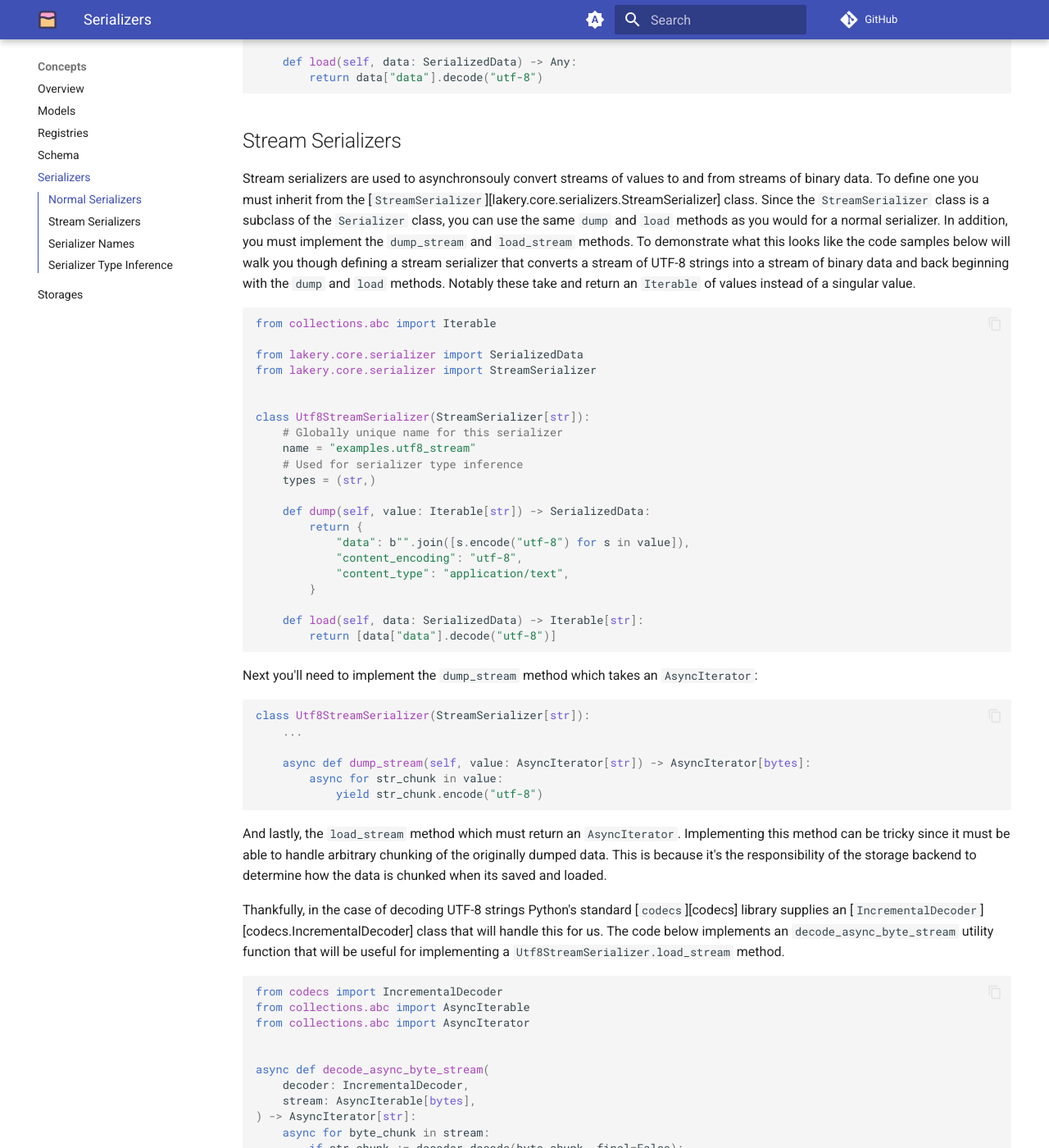
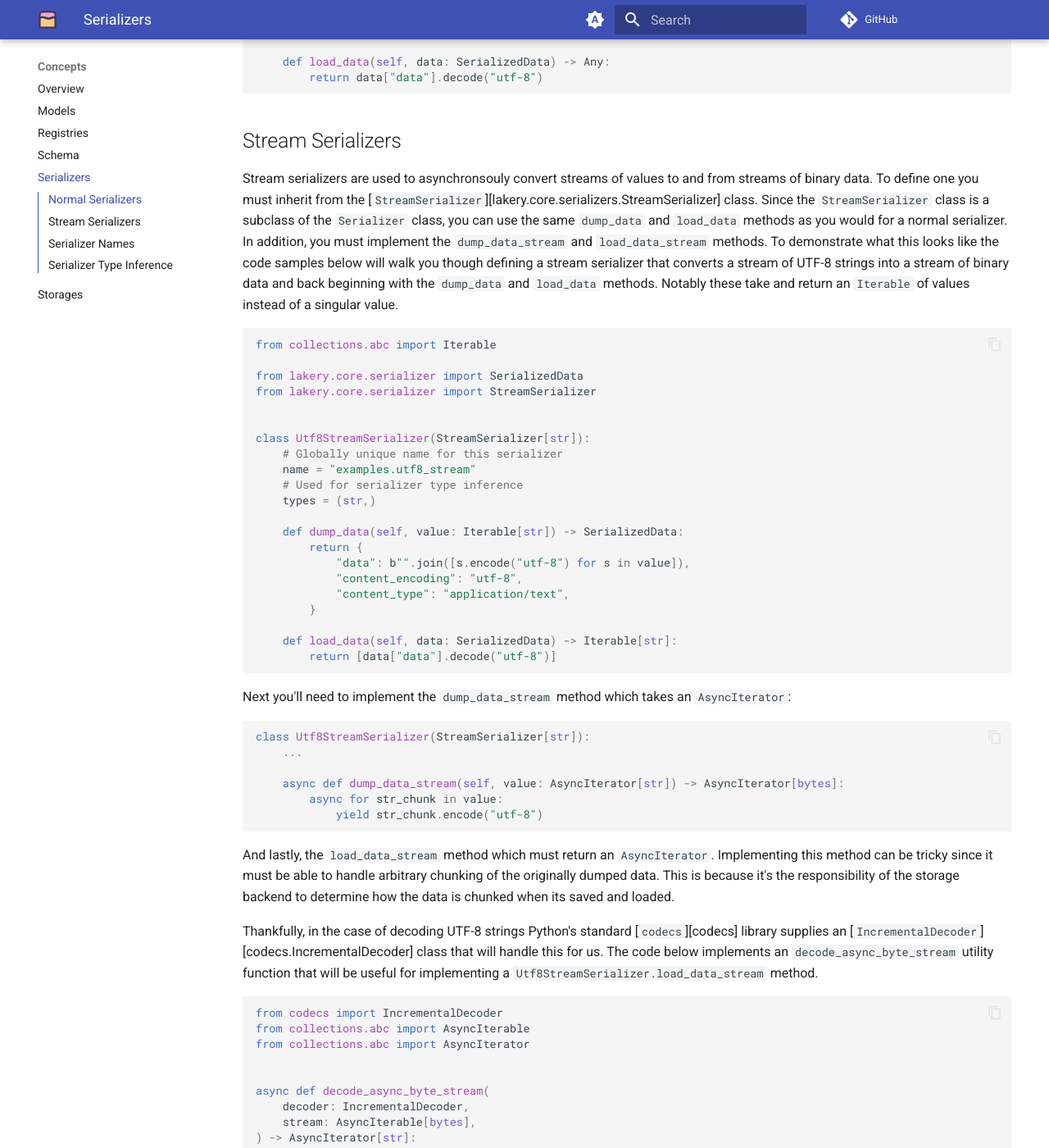
Before and after one commit to rmorshea/labox, an MkDocs documentation site: the page built from docs/src/concepts/serializers.md, in a window 1280 px wide and 1400 px high, scrolled down 731 px. Shown: the whole window at 82% size. Built offline with MkDocs 1.6.1 and Material for MkDocs 9.7.7, drawn with Linux system fonts in a browser that asks for light colours; comment, search, counter and statistics services are not loaded; some of the changed text lies outside the part shown.

Commit message:
method name change

````diff
--- a/docs/src/concepts/serializers.md
+++ b/docs/src/concepts/serializers.md
@@ -8,9 +8,9 @@ back into values or streams of values.
 
 Normal serializers are used to convert singular values to and from binary data. To
 define one you must inherit from the [`Serializer`][lakery.core.serializers.Serializer]
-class, define a [globally unique name](#serializer-names), as well as implement `load`
-and `dump` methods. The code below shows a serializer that turns UTF-8 strings into
-binary data and back.
+class, define a [globally unique name](#serializer-names), as well as implement
+`load_data` and `dump_data` methods. The code below shows a serializer that turns UTF-8
+strings into binary data and back.
 
 ```python
 from lakery.core.serializer import SerializedData
@@ -23,14 +23,14 @@ class Utf8Serializer(Serializer[str]):
     # Used for serializer type inference
     types = (str,)
 
-    def dump(self, value: str) -> SerializedData:
+    def dump_data(self, value: str) -> SerializedData:
         return {
             "data": value.encode("utf-8"),
             "content_encoding": "utf-8",
             "content_type": "application/text",
         }
 
-    def load(self, data: SerializedData) -> Any:
+    def load_data(self, data: SerializedData) -> Any:
         return data["data"].decode("utf-8")
 ```
 
@@ -40,12 +40,12 @@ Stream serializers are used to asynchronsouly convert streams of values to and f
 streams of binary data. To define one you must inherit from the
 [`StreamSerializer`][lakery.core.serializers.StreamSerializer] class. Since the
 `StreamSerializer` class is a subclass of the `Serializer` class, you can use the same
-`dump` and `load` methods as you would for a normal serializer. In addition, you must
-implement the `dump_stream` and `load_stream` methods. To demonstrate what this looks
-like the code samples below will walk you though defining a stream serializer that
-converts a stream of UTF-8 strings into a stream of binary data and back beginning with
-the `dump` and `load` methods. Notably these take and return an `Iterable` of values
-instead of a singular value.
+`dump_data` and `load_data` methods as you would for a normal serializer. In addition,
+you must implement the `dump_data_stream` and `load_data_stream` methods. To demonstrate
+what this looks like the code samples below will walk you though defining a stream
+serializer that converts a stream of UTF-8 strings into a stream of binary data and back
+beginning with the `dump_data` and `load_data` methods. Notably these take and return an
+`Iterable` of values instead of a singular value.
 
 ```python
 from collections.abc import Iterable
@@ -60,37 +60,38 @@ class Utf8StreamSerializer(StreamSerializer[str]):
     # Used for serializer type inference
     types = (str,)
 
-    def dump(self, value: Iterable[str]) -> SerializedData:
+    def dump_data(self, value: Iterable[str]) -> SerializedData:
         return {
             "data": b"".join([s.encode("utf-8") for s in value]),
             "content_encoding": "utf-8",
             "content_type": "application/text",
         }
 
-    def load(self, data: SerializedData) -> Iterable[str]:
+    def load_data(self, data: SerializedData) -> Iterable[str]:
         return [data["data"].decode("utf-8")]
 ```
 
-Next you'll need to implement the `dump_stream` method which takes an `AsyncIterator`:
+Next you'll need to implement the `dump_data_stream` method which takes an
+`AsyncIterator`:
 
 ```python
 class Utf8StreamSerializer(StreamSerializer[str]):
     ...
 
-    async def dump_stream(self, value: AsyncIterator[str]) -> AsyncIterator[bytes]:
+    async def dump_data_stream(self, value: AsyncIterator[str]) -> AsyncIterator[bytes]:
         async for str_chunk in value:
             yield str_chunk.encode("utf-8")
 ```
 
-And lastly, the `load_stream` method which must return an `AsyncIterator`. Implementing
-this method can be tricky since it must be able to handle arbitrary chunking of the
-originally dumped data. This is because it's the responsibility of the storage backend
-to determine how the data is chunked when its saved and loaded.
+And lastly, the `load_data_stream` method which must return an `AsyncIterator`.
+Implementing this method can be tricky since it must be able to handle arbitrary
+chunking of the originally dumped data. This is because it's the responsibility of the
+storage backend to determine how the data is chunked when its saved and loaded.
 
 Thankfully, in the case of decoding UTF-8 strings Python's standard [`codecs`][codecs]
 library supplies an [`IncrementalDecoder`][codecs.IncrementalDecoder] class that will
 handle this for us. The code below implements an `decode_async_byte_stream` utility
-function that will be useful for implementing a `Utf8StreamSerializer.load_stream`
+function that will be useful for implementing a `Utf8StreamSerializer.load_data_stream`
 method.
 
 ```python
@@ -111,7 +112,7 @@ async def decode_async_byte_stream(
         yield ""
 ```
 
-With this you'll be able to implement the `load_stream` method like so:
+With this you'll be able to implement the `load_data_stream` method like so:
 
 ```python
 from codecs import getincrementaldecoder
@@ -122,7 +123,7 @@ get_utf8_decoder = getincrementaldecoder("utf-8")
 class Utf8StreamSerializer(StreamSerializer[str]):
     ...
 
-    async def load_stream(self, data: SerializedDataStream) -> AsyncIterator[str]:
+    async def load_data_stream(self, data: SerializedDataStream) -> AsyncIterator[str]:
         async for str_chunk in decode_async_byte_stream(get_utf8_decoder(), data):
             yield str_chunk
 ```
````
Also changed, not shown: 15 other files.
